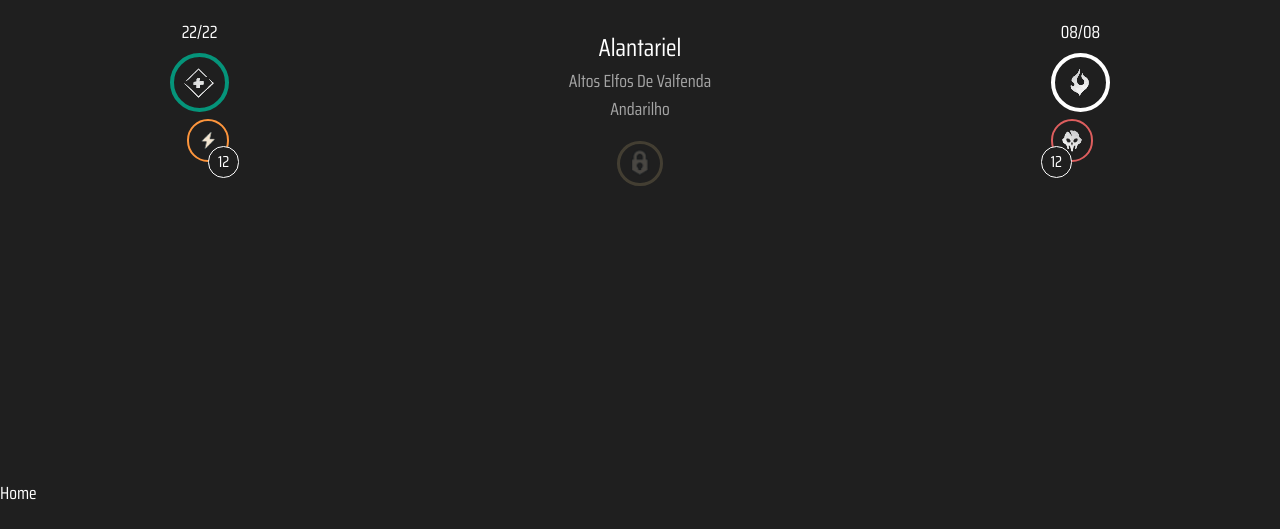
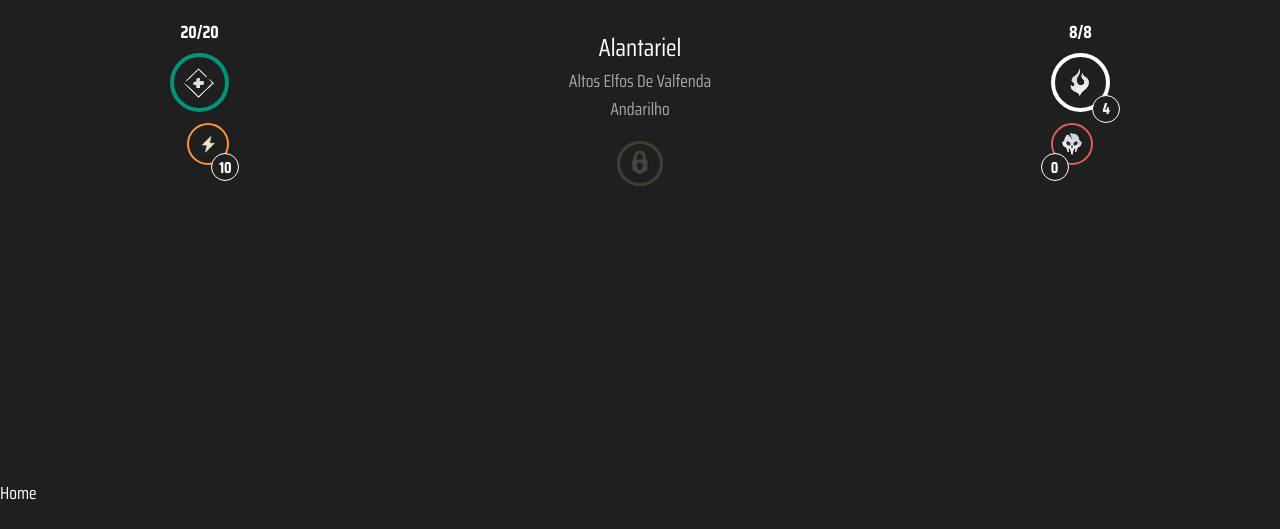
Before and after one commit to antonioeduardofernandes/onering, a Vue app: page / in a window 1280 px wide. Shown: the top 529 px of the page. Built offline with nearby package versions, Linux system fonts and the light colour scheme.

Commit message:
screen lock feature added to project

```diff
--- a/package.json
+++ b/package.json
@@ -9,6 +9,7 @@
   },
   "dependencies": {
     "core-js": "^3.6.5",
+    "gsap": "^3.6.0",
     "vue": "^3.0.0",
     "vuex": "^4.0.0-0"
   },
--- a/src/components/AppHeader.vue
+++ b/src/components/AppHeader.vue
@@ -2,7 +2,7 @@
   <div id="app_header">
     <div class="info">
       <div class="endurance">
-        <div class="score">22/22</div>
+        <div class="score">{{ character.endurance.current }}/{{ character.endurance.max }}</div>
         <div class="endurance_icon">
           <img src="../assets/endurance.png" />
         </div>
@@ -11,38 +11,60 @@
         <div class="fatigue_icon">
           <img src="../assets/bolt.png" />
         </div>
-        <div class="fatigue_score">12</div>
+        <div class="fatigue_score">{{ character.fatigue }}</div>
       </div>
     </div>
     <div class="center">
-      <div class="title">Alantariel</div>
-      <div class="subtitle">altos elfos de valfenda</div>
-      <div class="subtitle">andarilho</div>
+      <div class="title">{{ character.name }}</div>
+      <div class="subtitle">{{ character.culture }}</div>
+      <div class="subtitle">{{ character.calling }}</div>
       <div class="lock">
-        <img src="../assets/lock.png" />
+        <img src="../assets/lock.png" @click="lockScreen" />
       </div>
+      <teleport to="body">
+        <div class="screen_blocker" v-if="locked" />
+      </teleport>
     </div>
     <div class="info">
       <div class="hope">
-        <div class="hope_score">08/08</div>
+        <div class="hope_score">{{ character.hope.current }}/{{ character.hope.max }}</div>
         <div class="hope_icon">
           <img src="../assets/hope.png" />
         </div>
+        <div class="fellowship_score">{{ character.fellowship.current }}</div>
       </div>
       <div class="shadow">
         <div class="shadow_icon">
           <img src="../assets/shadow.png" />
         </div>
-        <div class="shadow_score">12</div>
+        <div class="shadow_score">{{ character.shadow.current }}</div>
       </div>
     </div>
   </div>
 </template>
 
 <script>
+import { gsap } from "gsap"
+import { computed, ref } from "vue"
+import { useStore } from "vuex"
 export default {
   setup() {
-    return {}
+    const store = useStore()
+    const character = computed(() => store.state.character)
+    const locked = ref(false)
+    const lockScreen = () => {
+      if (!locked.value) {
+        gsap.to(".lock", { duration: 0.2, opacity: 1 })
+        return (locked.value = !locked.value)
+      }
+      gsap.to(".lock", { duration: 0.2, opacity: 0.2 })
+      return (locked.value = !locked.value)
+    }
+    return {
+      character,
+      locked,
+      lockScreen,
+    }
   },
 }
 </script>
@@ -74,12 +96,24 @@ export default {
   align-items: center;
   justify-content: center;
   opacity: 0.2;
+  z-index: 1000;
 }
 
 .lock img {
   --size: 2rem;
   width: var(--size);
   height: var(--size);
+}
+
+.screen_blocker {
+  width: 100%;
+  height: 100%;
+  position: absolute;
+  top: 0;
+  left: 0;
+  z-index: 998;
+  background-color: var(--bg);
+  opacity: 0.8;
 }
 
 .title {
@@ -91,9 +125,10 @@ export default {
 }
 
 .info {
+  font-weight: bold;
   display: flex;
   flex-flow: column;
-  row-gap: 0.4rem;
+  row-gap: 0.6rem;
 }
 
 .endurance,
@@ -135,8 +170,9 @@ export default {
 }
 
 .fatigue_score,
-.shadow_score {
-  --size: 1.8rem;
+.shadow_score,
+.fellowship_score {
+  --size: 1.6rem;
   width: var(--size);
   height: var(--size);
   display: flex;
@@ -159,6 +195,11 @@ export default {
   border-color: var(--white);
 }
 
+.fellowship_score {
+  bottom: -.6rem;
+
+}
+
 .shadow {
   align-self: flex-start;
 }
--- a/src/store/index.js
+++ b/src/store/index.js
@@ -1,12 +1,20 @@
-import { createStore } from 'vuex'
+import { createStore } from "vuex"
 
 export default createStore({
   state: {
+    character: {
+      name: "alantariel",
+      culture: "altos elfos de valfenda",
+      calling: "andarilho",
+      traits: ["exploração de túneis", "conhecimento das sombras", "comércio", "astuto", "justo"],
+      endurance: { current: 20, max: 20 },
+      fatigue: 10,
+      fellowship: { current: 4, max: 4 },
+      hope: { current: 8, max: 8 },
+      shadow: { current: 0, permanent: 0 },
+    },
   },
-  mutations: {
-  },
-  actions: {
-  },
-  modules: {
-  }
+  mutations: {},
+  actions: {},
+  modules: {},
 })
```
Also changed, not shown: 1 other file (tests, documents, lock files or other folders).
